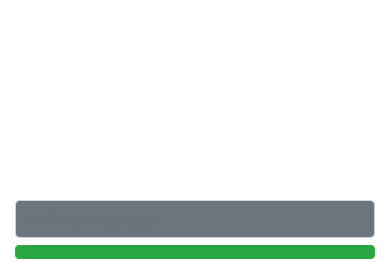
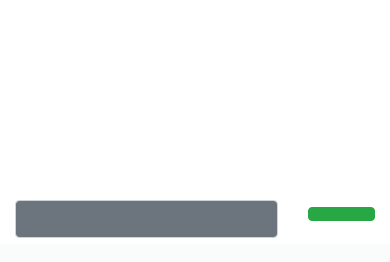
Before and after one commit to faizan-glitch/ChatterBox, a Node project: template views/pages/chatroom.ejs in a window 390 px wide. Shown: the part 600-862 px from the top of the page. After the commit the page ends 838 px from the top, so only its background shows below. Run offline with Node 20 templates, Linux system fonts and the light colour scheme; the template is opened without the code that fills it, so the values that code supplies are empty; some libraries are stand-ins or nearby versions.

Commit message:
Fixed SendMessage Partial

```diff
--- a/views/partials/sendmessage.ejs
+++ b/views/partials/sendmessage.ejs
@@ -1,12 +1,8 @@
-<!--
-<div class="col">
-    <label for="message" class="col-form-label">Write a Message:</label>
-</div> -->
 <div class="row">
-    <div class="col-lg-10 col-md-9 col-sm-9 col-xs-9">
+    <div class="col-9 col-sm-10">
         <input type="text" name="message" class="form-control bg-secondary text-white" placeholder="Write a message">
     </div>
-    <div class="col-lg-2 col-md-3 col-sm-3 col-xs-3 " >
+    <div class="col-3 col-sm-2" >
         <button type="button" name="button" class="btn btn-success w-100">
             <i class="fa fa-paper-plane" aria-hidden="true"></i>
         </button>
```
